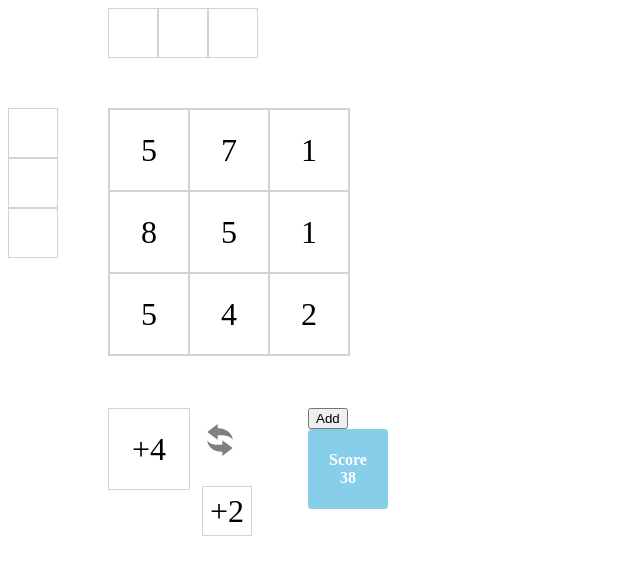
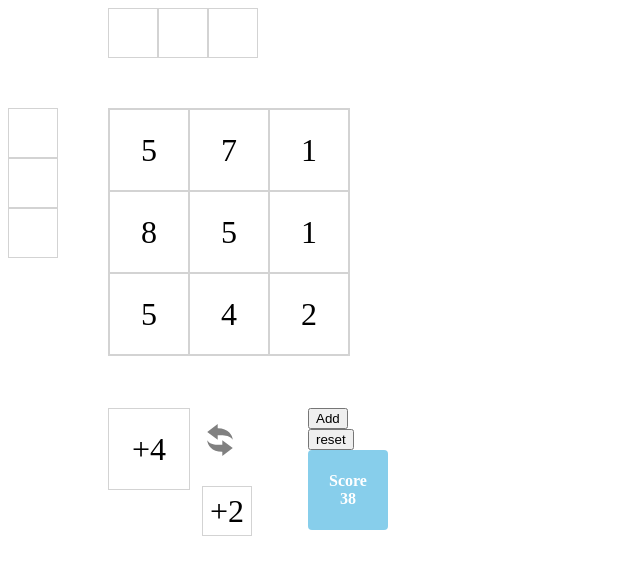
Before and after one commit to nagi-moriyama-lvgs/triple-three, a React app: page / in a window 1280 px wide. Shown: the top 568 px of the page, without its empty margins (0-640 px from the left). Built offline with nearby package versions, Linux system fonts and the light colour scheme; the HTML template or start-up script is replaced by a standard one.

Commit message:
resetボタンを実装

```diff
--- a/src/components/atoms/Button.tsx
+++ b/src/components/atoms/Button.tsx
@@ -3,18 +3,20 @@ import styled from "styled-components";
 
 type BaseButtonProps = {
   className?: string;
+  value: string;
   disabled?: boolean;
   onClick: () => void;
 };
 
 const BaseButton: React.FC<BaseButtonProps> = ({
   className,
+  value,
   disabled,
   onClick,
 }) => {
   return (
     <div className={className} onClick={onClick}>
-      <button disabled={disabled}>Add</button>
+      <button disabled={disabled}>{value}</button>
     </div>
   );
 };
--- a/src/components/organisms/TripleThreeCore.tsx
+++ b/src/components/organisms/TripleThreeCore.tsx
@@ -12,7 +12,6 @@ type BaseTripleThreeCoreProps = {
 
 // local storageでbestスコアを表示
 // local storageで現在の状態を保持
-// resetボタンを作成
 
 const BaseTripleThreeCore: React.FC<BaseTripleThreeCoreProps> = ({
   className,
@@ -123,6 +122,11 @@ const BaseTripleThreeCore: React.FC<BaseTripleThreeCoreProps> = ({
     if (inActiveSuqareCount >= GAMEOVER_COUNT) setButtonState(true);
   }
 
+  const reset = () => {
+    setSquares(initialSquares);
+    setAdderValues(createEmptyAdder);
+  };
+
   return (
     <div className={className}>
       <div className={"empty_area"}></div>
@@ -143,7 +147,12 @@ const BaseTripleThreeCore: React.FC<BaseTripleThreeCoreProps> = ({
         <Hands values={hands} />
       </div>
       <div className={"button_area"}>
-        <Button onClick={onClickCalculate} disabled={buttonState} />
+        <Button
+          onClick={onClickCalculate}
+          disabled={buttonState}
+          value={"Add"}
+        />
+        <Button onClick={reset} value={"reset"} />
         <Score number={score} />
       </div>
     </div>
```
